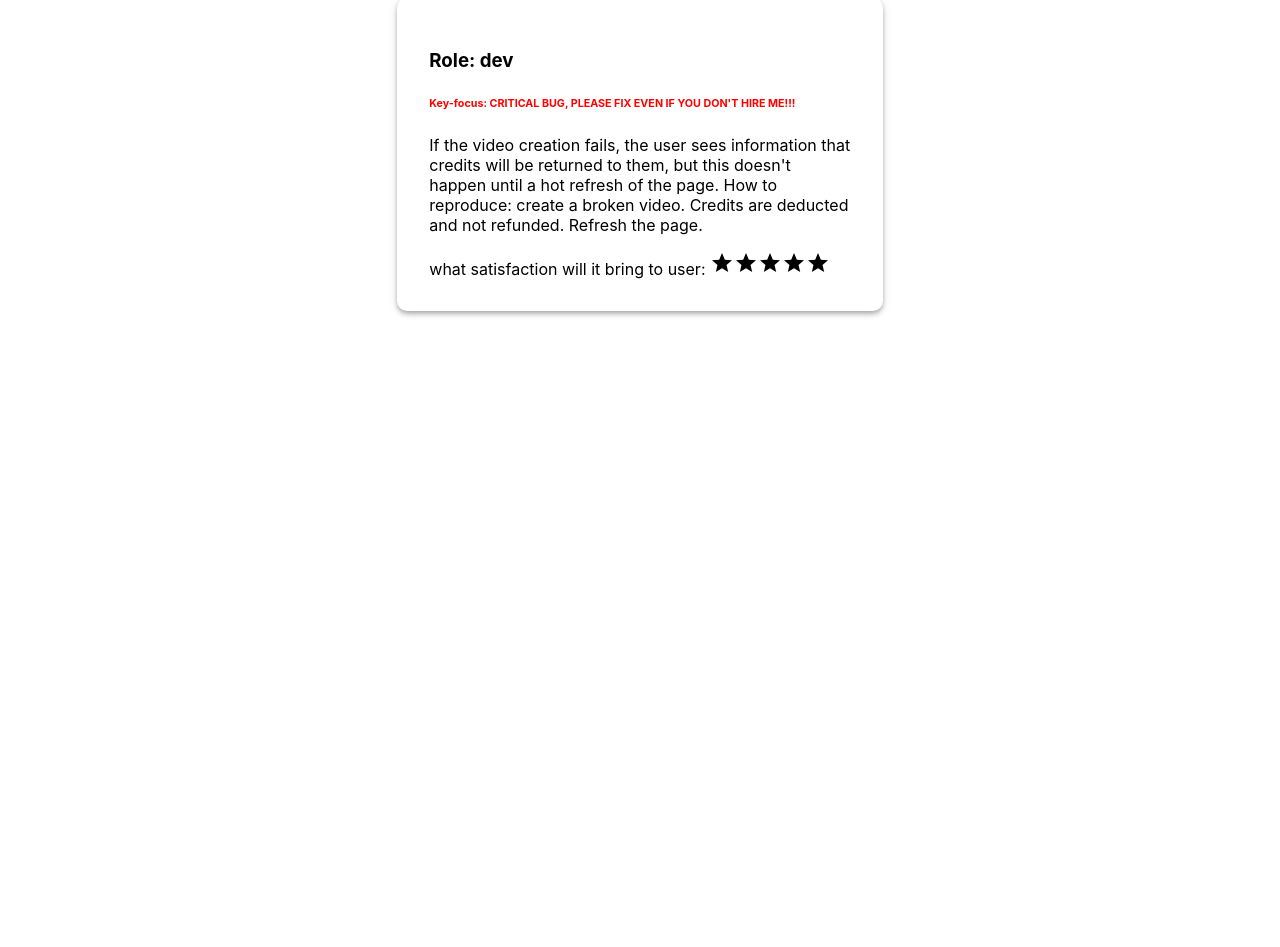
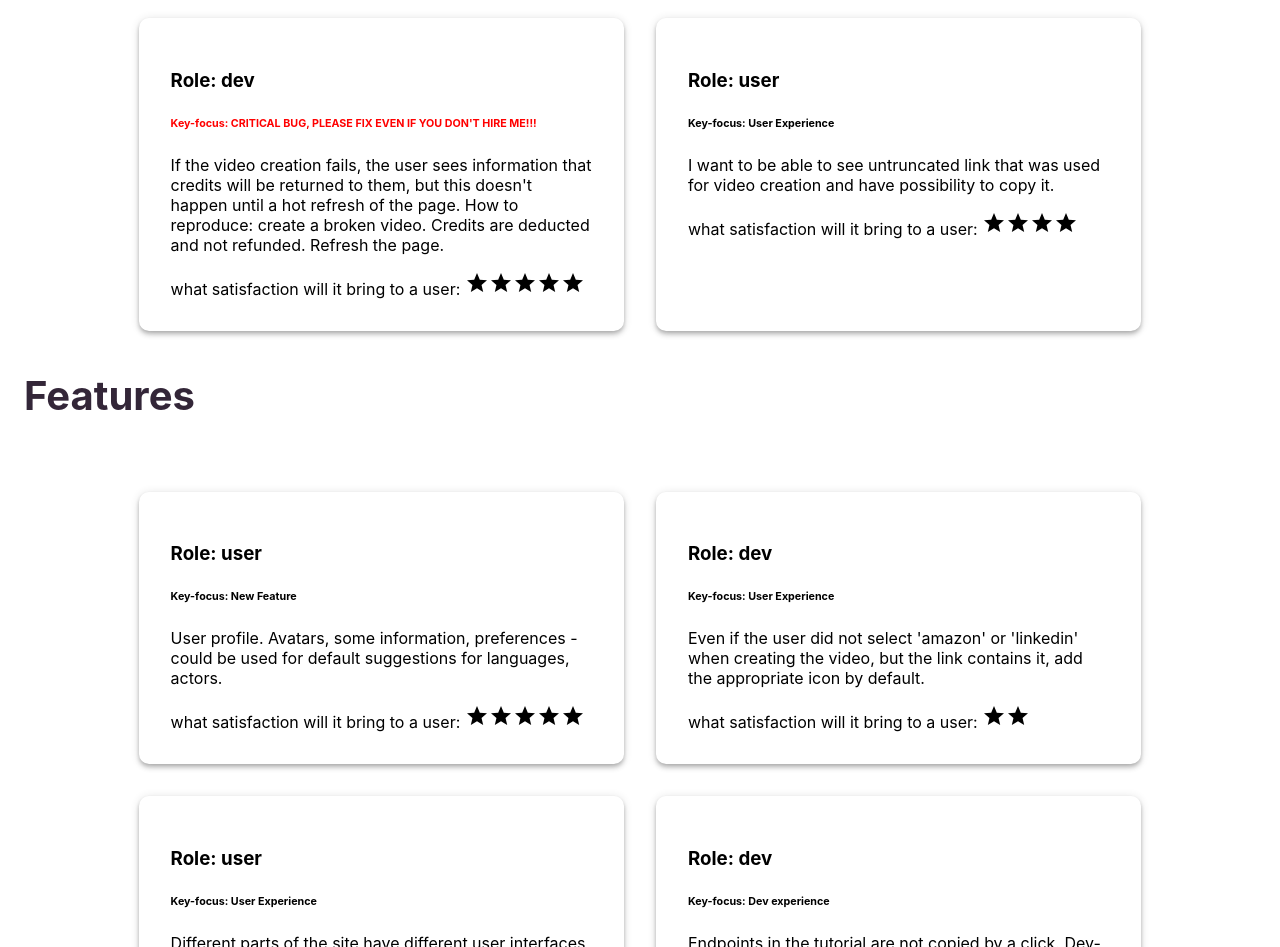
Before and after one commit to katerynabugaieva/oxolo, a React (Create React App) app: page / in a window 1280 px wide. Shown: the part 1853-2800 px from the top of the page. Before the commit the page ends 2324 px from the top, so only its background shows below. Built offline with nearby package versions, Linux system fonts and the light colour scheme.

Commit message:
update features

```diff
--- a/src/FAQ.tsx
+++ b/src/FAQ.tsx
@@ -27,7 +27,7 @@ const FAQ: FC = () => {
             <div className="section-list">
               <div className="item-box">
                 <button className="item-button" type="button">
-                  <a href="#first_impression" className="link">
+                  <a href="#impression" className="link">
                     First impression
                   </a>
                   <span className="link-button-text"></span>
@@ -38,45 +38,36 @@ const FAQ: FC = () => {
                   <a href="#improvements" className="link">
                     Improvements
                   </a>
-                  <span className="MuiTouchRipple-root link-button-text"></span>
+                  <span className="link-button-text"></span>
                 </button>
               </div>
               <div className="item-box">
-                <button
-                  className=" tutorials_headerBtn__sGsgN Button_button__wouyg undefined css-186rtne item-button"
-                  type="button"
-                >
-                  <a href="#Basic" className="link">
+                <button className="item-button" type="button">
+                  <a href="#feature" className="link">
                     New feature
                   </a>
-                  <span className="MuiTouchRipple-root link-button-text"></span>
+                  <span className="link-button-text"></span>
                 </button>
               </div>
               <div className="item-box">
-                <button
-                  className=" tutorials_headerBtn__sGsgN Button_button__wouyg undefined css-186rtne item-button"
-                  type="button"
-                >
-                  <a href="#Basic" className="link">
+                <button className="item-button" type="button">
+                  <a href="#manual" className="link">
                     Diff with manual
                   </a>
                   <span className="MuiTouchRipple-root link-button-text"></span>
                 </button>
               </div>
               <div className="item-box">
-                <button
-                  className=" tutorials_headerBtn__sGsgN Button_button__wouyg undefined css-186rtne item-button"
-                  type="button"
-                >
-                  <a href="#Basic" className="link">
+                <button className="item-button" type="button">
+                  <a href="#why_me" className="link">
                     Why me
                   </a>
-                  <span className="MuiTouchRipple-root link-button-text"></span>
+                  <span className="link-button-text"></span>
                 </button>
               </div>
             </div>
 
-            <section id="first_impression">
+            <section id="impression">
               <div className="block-container">
                 <div className="block-container-titel">
                   <p className="block-titel">First impression</p>
@@ -87,9 +78,7 @@ const FAQ: FC = () => {
                     <div className="list-item-container">
                       <h3>Role: {impression.role}</h3>
                       <h6>Key-focus: {impression.point}</h6>
-                      <p className="TutorialCard_description__VQssO">
-                        {impression.comment}
-                      </p>
+                      <p>{impression.comment}</p>
                       {impression.role === "user" &&
                         [...Array(impression.rating)].map((e, i) => (
                           <StarIcon />
@@ -118,8 +107,52 @@ const FAQ: FC = () => {
                         Key-focus: {improvements.focus}
                       </h6>
                       <p>{improvements.comment}</p>
-                      what satisfaction will it bring to user:{" "}
+                      what satisfaction will it bring to a user:{" "}
                       {[...Array(improvements.rating)].map((e, i) => (
+                        <StarIcon />
+                      ))}
+                    </div>
+                  );
+                })}
+              </div>
+            </section>
+
+            <section id="feature">
+              <div className="block-container">
+                <div className="block-container-titel">
+                  <p className="block-titel">Features</p>
+                </div>
+                <div className="divider" />
+                {data[2].map((feature: any) => {
+                  return (
+                    <div className="list-item-container">
+                      <h3>Role: {feature.role}</h3>
+                      <h6>Key-focus: {feature.point}</h6>
+                      <p>{feature.comment}</p>
+                      what satisfaction will it bring to a user:{" "}
+                      {[...Array(feature.rating)].map((e, i) => (
+                        <StarIcon />
+                      ))}
+                    </div>
+                  );
+                })}
+              </div>
+            </section>
+
+            <section id="manual">
+              <div className="block-container">
+                <div className="block-container-titel">
+                  <p className="block-titel">Difference with a manual video</p>
+                </div>
+                <div className="divider" />
+                {data[3].map((diff: any) => {
+                  return (
+                    <div className="list-item-container">
+                      <h3>Role: {diff.role}</h3>
+                      <h6>Key-focus: {diff.point}</h6>
+                      <p>{diff.comment}</p>
+                      what satisfaction will it bring to a user:{" "}
+                      {[...Array(diff.rating)].map((e, i) => (
                         <StarIcon />
                       ))}
                     </div>
--- a/src/data.json
+++ b/src/data.json
@@ -8,36 +8,37 @@
 {
     "role": "user",
     "point": "daily usage",
-    "comment": "As a product marketer, I would use OHOLO every day: short videos on instragram, rils, any social network. You can reduce advertising costs by generating daily visibility of the product in the market. ",
+    "comment": "As a product seller, I would use OXOLO every day: short videos on instragram, reels, any social network. You can reduce advertising costs by generating daily visibility of the product in the market. Small handmade crafters usually don't advertise their product at all, with OXOLO they can do.",
     "rating":5
 },
 {
     "role": "user",
     "point": "Content",
-    "comment": "As a Marathon participant, I can confirm that OXOLO exceeded all my expectations in generating videos just from the start page of the event (https://www.marathon-hannover.de/strecken/streckenverlauf.html): all important aspects are taken into account, sponsors, distances. This video really SELLS. As a member of the Achilles group (running with the invisible) I see great potential in OXOLO to attract sponsors and participants for races around the world",
+    "comment": "As a Marathon participant, I can confirm that OXOLO exceeded all my expectations in generating videos just from the start page of the event (https://www.marathon-hannover.de/strecken/streckenverlauf.html): all important aspects are taken into account, sponsors, distances. This video really SELLS. As a member of the Achilles group (running with blind people) I see great potential in OXOLO to attract sponsors and participants for races around the world.",
     "rating": 5
 },
 {
     "role": "user",
     "point": "Content",
-    "comment": "As a job seeker, I used OXOLO to generate a video on my LinkedIn profile. I would not recommend this product for this purpose: the generated video told more about my current job than about me as a job seeker",
+    "comment": "As a job seeker, I used OXOLO to generate a video on my LinkedIn profile. I would not recommend this product for this purpose: the generated video told more about my current job than about me as a job seeker.",
     "rating": 1
 }],
 
 
-[{
+[
+    {
         "role": "user",
         "type": "comment",
         "focus": "Visual",
-        "comment": "I'd like consistency. Even though the site is not a product, a few things catch my eye. For example, I didn't align the buttons in the header. Isn't that noticeable? Some text is not capitalised, many buttons are not centred (used padding instead of align - eg. User profile)",
+        "comment": "I'd like consistency. Even though the site is not a product, a few things catch my eye. For example, I didn't align the buttons in the header. Isn't that noticeable? Some text is not capitalised, many buttons are not centred (used padding instead of align - eg. User profile).",
         "rating": 3
     },
     {
         "role": "user",
         "type": "comment",
         "focus": "User Experience",
-        "comment": "Different parts of the site have different user interfaces and it's a bit distracting (in the studio, https://studio.oxolo.com/studio-home the drop-down menu looks different than the video creation https://www.oxolo.com/solutions/video-creator/). From the user's point of view it's one product and the interface should be similar ",
-        "rating": 3
+        "comment": "I would expect Filters to be applied without click on 'SET FILTER': currently it is weird: checkboxes are selected but not applied.",
+        "rating": 4
     },
     {
         "role": "dev",
@@ -45,22 +46,60 @@
         "focus": "CRITICAL BUG, PLEASE FIX EVEN IF YOU DON'T HIRE ME!!!",
         "comment": "If the video creation fails, the user sees information that credits will be returned to them, but this doesn't happen until a hot refresh of the page. How to reproduce: create a broken video. Credits are deducted and not refunded. Refresh the page.",
         "rating": 5
+    },
+    {
+        "role": "user",
+        "type": "comment",
+        "focus": "User Experience",
+        "comment": "I want to be able to see untruncated link that was used for video creation and have possibility to copy it.",
+        "rating": 4
     }
-
-
 ],
 
 [
     {
         "role": "user",
         "point": "New Feature",
-        "comment": "User profile. Avatars, some information, preferences - could be used for default suggestions for languages, actors",
+        "comment": "User profile. Avatars, some information, preferences - could be used for default suggestions for languages, actors.",
         "rating": 5
+    },
+    {
+        "role": "dev",
+        "point": "User Experience",
+        "comment": "Even if the user did not select 'amazon' or 'linkedin' when creating the video, but the link contains it, add the appropriate icon by default. ",
+        "rating": 2
     },
     {
         "role": "user",
         "point": "User Experience",
-        "comment": "Different parts of the site have different user interfaces and it's a bit distracting (in the studio, https://studio.oxolo.com/studio-home the drop-down menu looks different than the video creation https://www.oxolo.com/solutions/video-creator/). From the user's point of view it's one product and the interface should be similar ",
+        "comment": "Different parts of the site have different user interfaces and it's a bit distracting (in the studio, https://studio.oxolo.com/studio-home the drop-down menu looks different than the video creation https://www.oxolo.com/solutions/video-creator/). From the user's point of view it's one product and the interface should be similar.",
+        "rating": 3
+    },
+    {
+        "role": "dev",
+        "point": "Dev experience",
+        "comment": "Endpoints in the tutorial are not copied by a click. Dev-user has to copy them directly. Small change, big satisfaction.",
+        "rating": 3
+    },
+    {
+        "role": "User",
+        "point": "User Experience",
+        "comment": "I would love to have a checkbox to be able to get e-mail when my video is ready OR failed. I made more than 10 videos, got notification only twice.",
+        "rating": 2
+    }
+],
+[
+    {
+        "role": "user",
+        "point": "New Feature",
+        "comment": "User profile. Avatars, some information, preferences - could be used for default suggestions for languages, actors.",
+        "rating": 5
+    },
+
+    {
+        "role": "dev",
+        "point": "Dev experience",
+        "comment": "Endpoints in the tutorial are not copied by a click. Dev-user has to copy them directly. Small change, big satisfaction.",
         "rating": 3
     }
 ]
```
